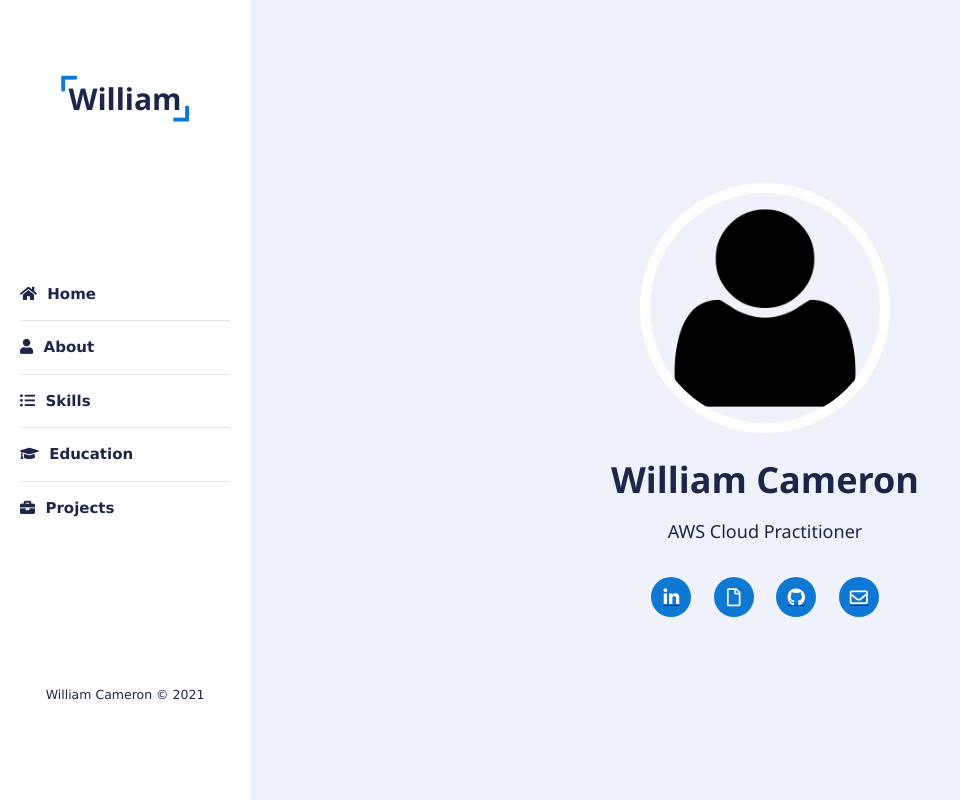
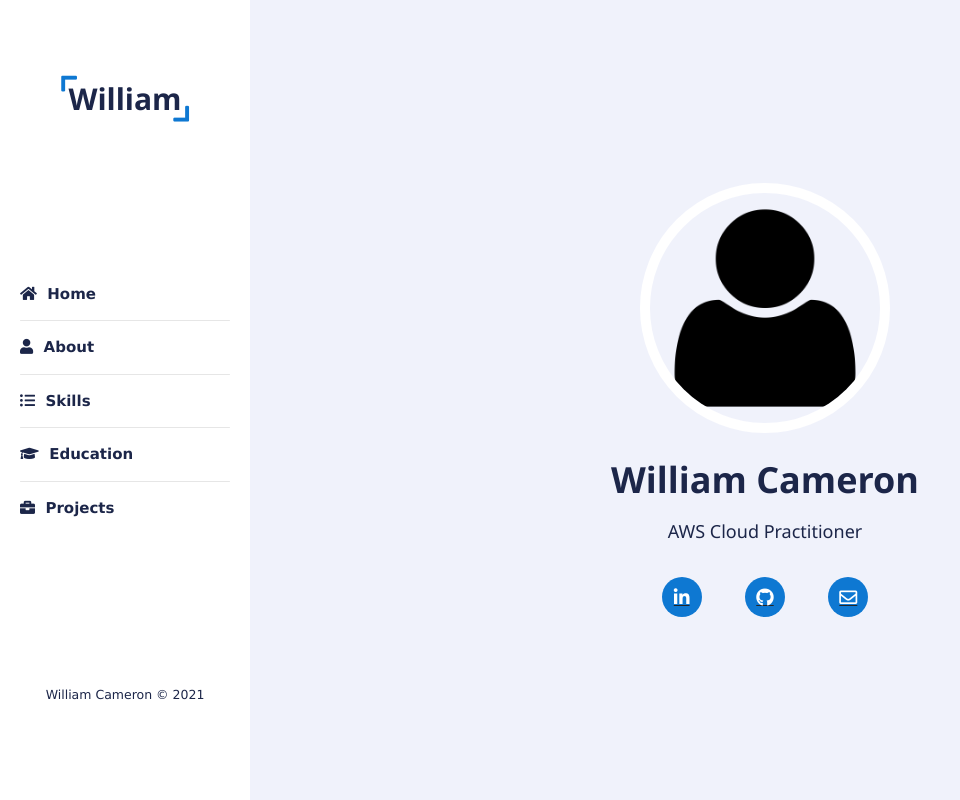
Before and after one commit to Billy2810/Billy2810.github.io, a plain HTML site: page index.html in a window 1280 px wide. Shown: the top 800 px of the page, without its empty margins (0-960 px from the left). Drawn offline with nearby package versions, Linux system fonts and the light colour scheme.

Commit message:
Removed old file and link

```diff
--- a/index.html
+++ b/index.html
@@ -46,7 +46,6 @@
       <h5 class="desg">AWS Cloud Practitioner</h5>
       <div class="icon-container">
         <a href="https://www.linkedin.com/in/william-cameron-111079157/"><i class="fab fa-linkedin-in"></i></a>
-        <a href="CV/William_Cameron_CV.docx"><i class="far fa-file"></i></a>
         <a href="https://github.com/Billy2810"><i class="fab fa-github"></i></a>
         <a href="mailto:bcameron1802@gmail.com"><i class="far fa-envelope"></i></a>
       </div>
```
Also changed, not shown: 1 other file.
